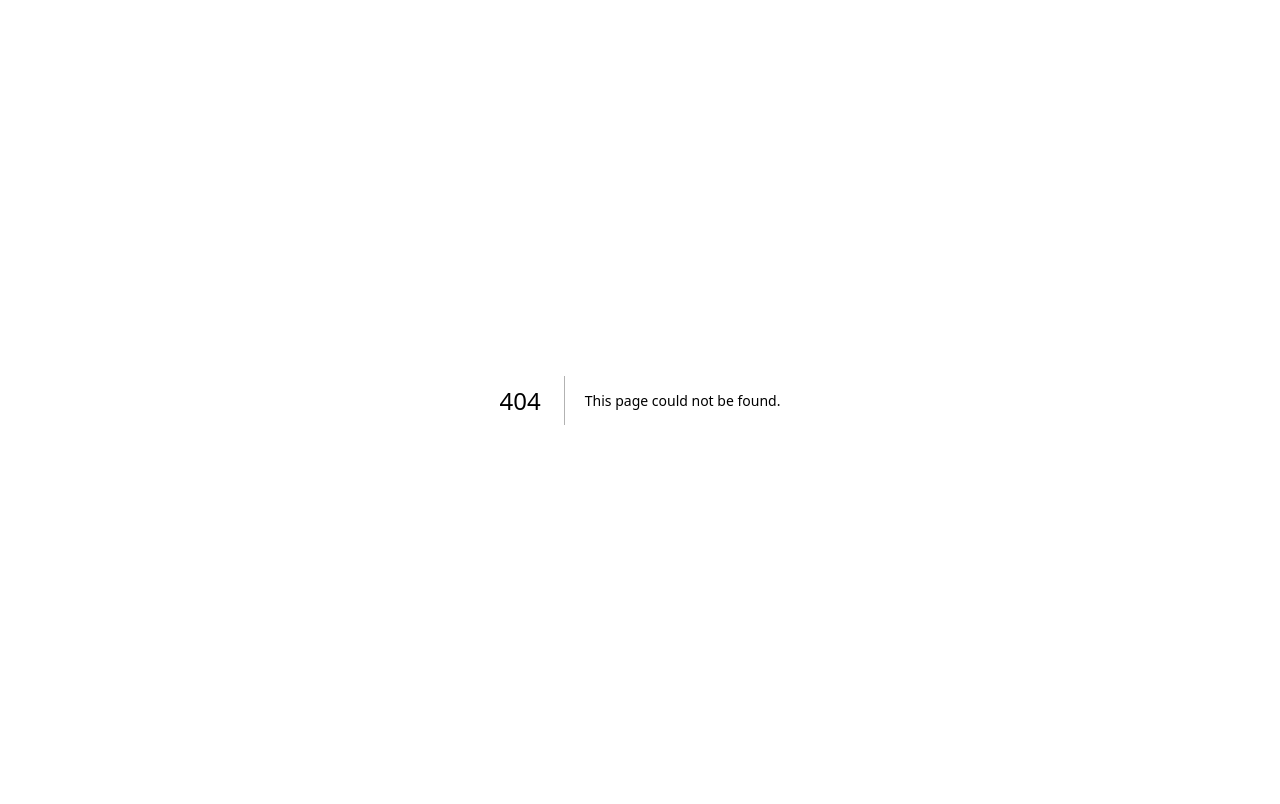
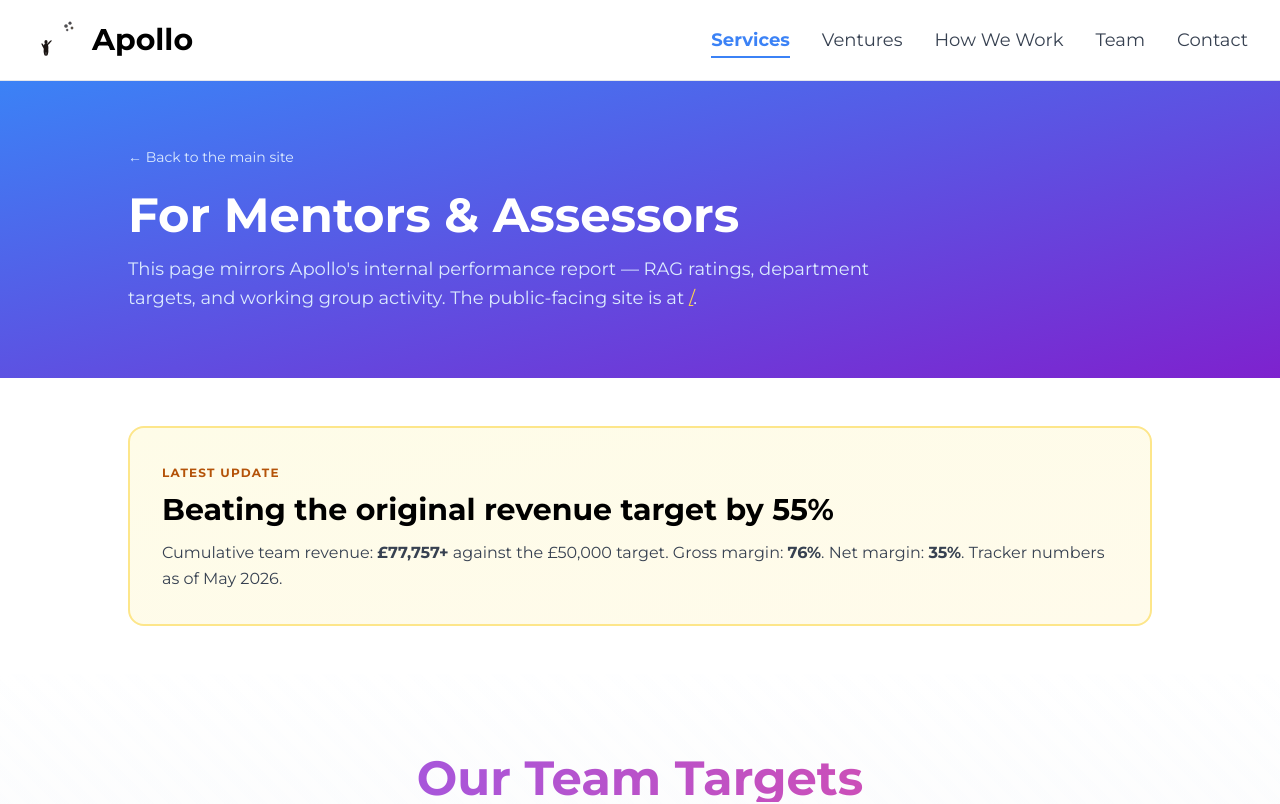
Before and after one commit to Mattpbaker/Apollo, a Next.js app: page /assessors in a window 1280 px wide. Before the commit this address had no page. Shown: the top 804 px of the page. Built offline with nearby package versions, Linux system fonts and the light colour scheme.

Commit message:
feat(assessors): create /assessors route with current numbers

```diff
--- /dev/null
+++ b/app/assessors/page.tsx
@@ -0,0 +1,64 @@
+import Header from '@/components/Header'
+import Targets from '@/components/Targets'
+import Footer from '@/components/Footer'
+import metrics from '@/data/metrics.json'
+
+export const metadata = {
+  title: 'Apollo — For Mentors & Assessors',
+  description: 'Internal performance report and team structure for the Apollo Team Entrepreneurship project.',
+}
+
+export default function AssessorsPage() {
+  const overshoot = metrics.targetAchievementPercent - 100
+  return (
+    <main className="min-h-screen">
+      <Header />
+
+      <section className="bg-gradient-to-br from-apollo-blue to-purple-700 text-white px-8 py-16">
+        <div className="max-w-5xl mx-auto">
+          <a
+            href="/"
+            className="inline-flex items-center gap-2 text-sm font-subtitle text-blue-100 hover:text-white mb-6"
+          >
+            ← Back to the main site
+          </a>
+          <h1 className="font-title text-4xl md:text-5xl font-bold mb-4">
+            For Mentors &amp; Assessors
+          </h1>
+          <p className="font-caption text-lg text-blue-100 max-w-3xl leading-relaxed">
+            This page mirrors Apollo&apos;s internal performance report — RAG ratings, department
+            targets, and working group activity. The public-facing site is at{' '}
+            <a href="/" className="text-apollo-yellow underline">
+              /
+            </a>
+            .
+          </p>
+        </div>
+      </section>
+
+      <section className="bg-white px-8 py-12">
+        <div className="max-w-5xl mx-auto">
+          <div className="bg-gradient-to-br from-yellow-50 to-amber-50 border-2 border-amber-200 rounded-2xl p-6 md:p-8">
+            <span className="font-subtitle text-xs uppercase tracking-widest text-amber-700 font-bold">
+              Latest update
+            </span>
+            <h2 className="font-title text-2xl md:text-3xl font-bold text-apollo-black mt-2 mb-3">
+              Beating the original revenue target by {overshoot}%
+            </h2>
+            <p className="font-caption text-base text-gray-700 leading-relaxed">
+              Cumulative team revenue: <strong>{metrics.totalRevenueLabel}</strong> against
+              the £{metrics.originalTarget.toLocaleString('en-GB')} target.{' '}
+              Gross margin: <strong>{Math.round(metrics.grossMargin * 100)}%</strong>.{' '}
+              Net margin: <strong>{Math.round(metrics.netMargin * 100)}%</strong>.{' '}
+              Tracker numbers as of May 2026.
+            </p>
+          </div>
+        </div>
+      </section>
+
+      <Targets />
+
+      <Footer />
+    </main>
+  )
+}
--- a/components/Targets.tsx
+++ b/components/Targets.tsx
@@ -19,7 +19,7 @@ const departments = [
     color: 'from-green-500 to-green-600',
     ragRating: 'GOLD',
     update: {
-      status: 'Apollo\'s financial performance is currently ahead of target, with revenue of £25,925 and a profit margin of 58%, driven through successful ventures.',
+      status: "Apollo's financial performance is significantly ahead of target. Cumulative team revenue stands at £77,757 (155% of the £50,000 original target) with a 76% gross margin and 35% net margin, driven through successful ventures.",
       keyRisks: [
         'Revenue generation has been disproportionately driven by a small number of individuals.',
         'Financial checkpoints were previously too infrequent, which risked delayed identification of performance issues.',
```
